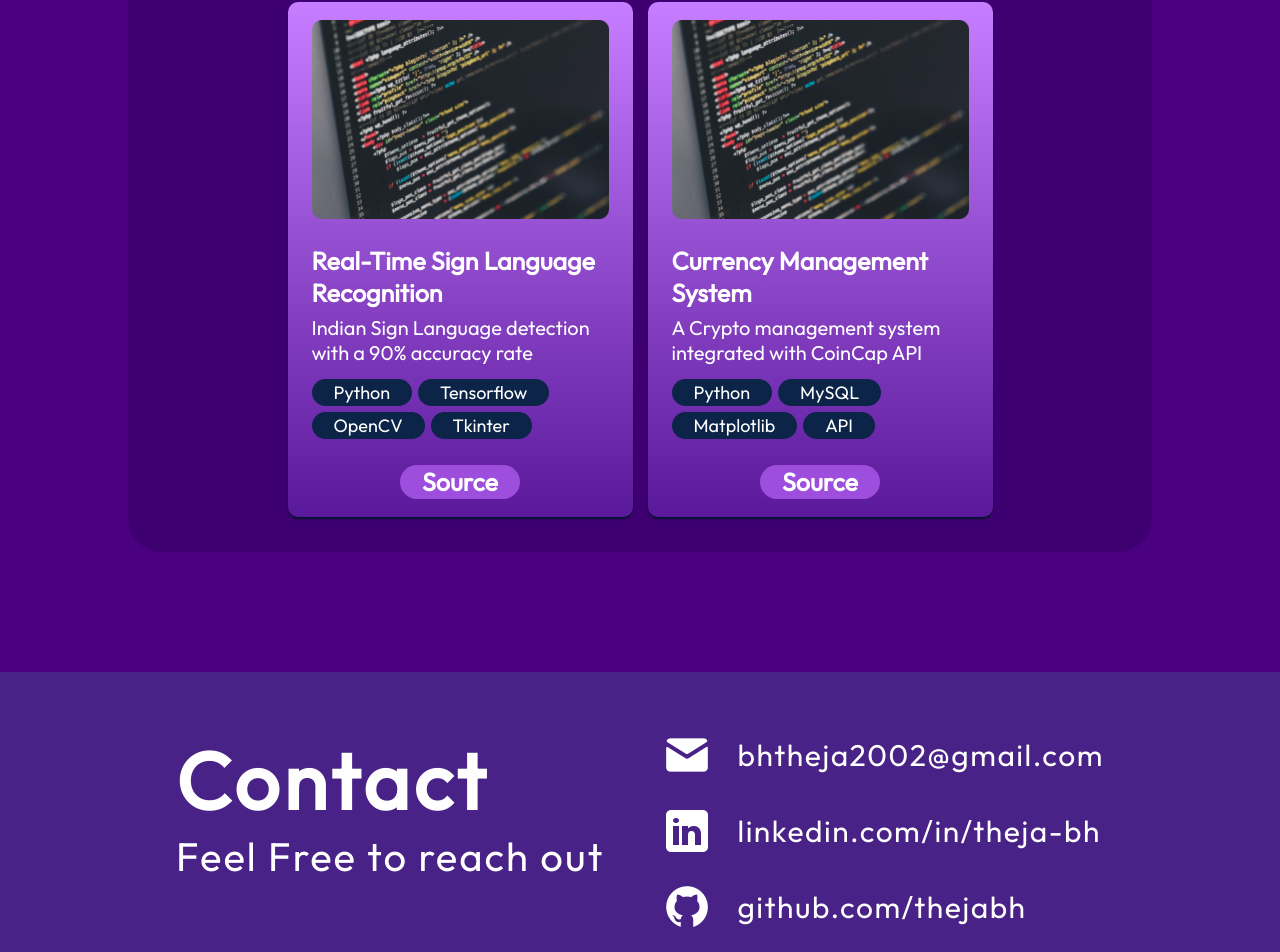
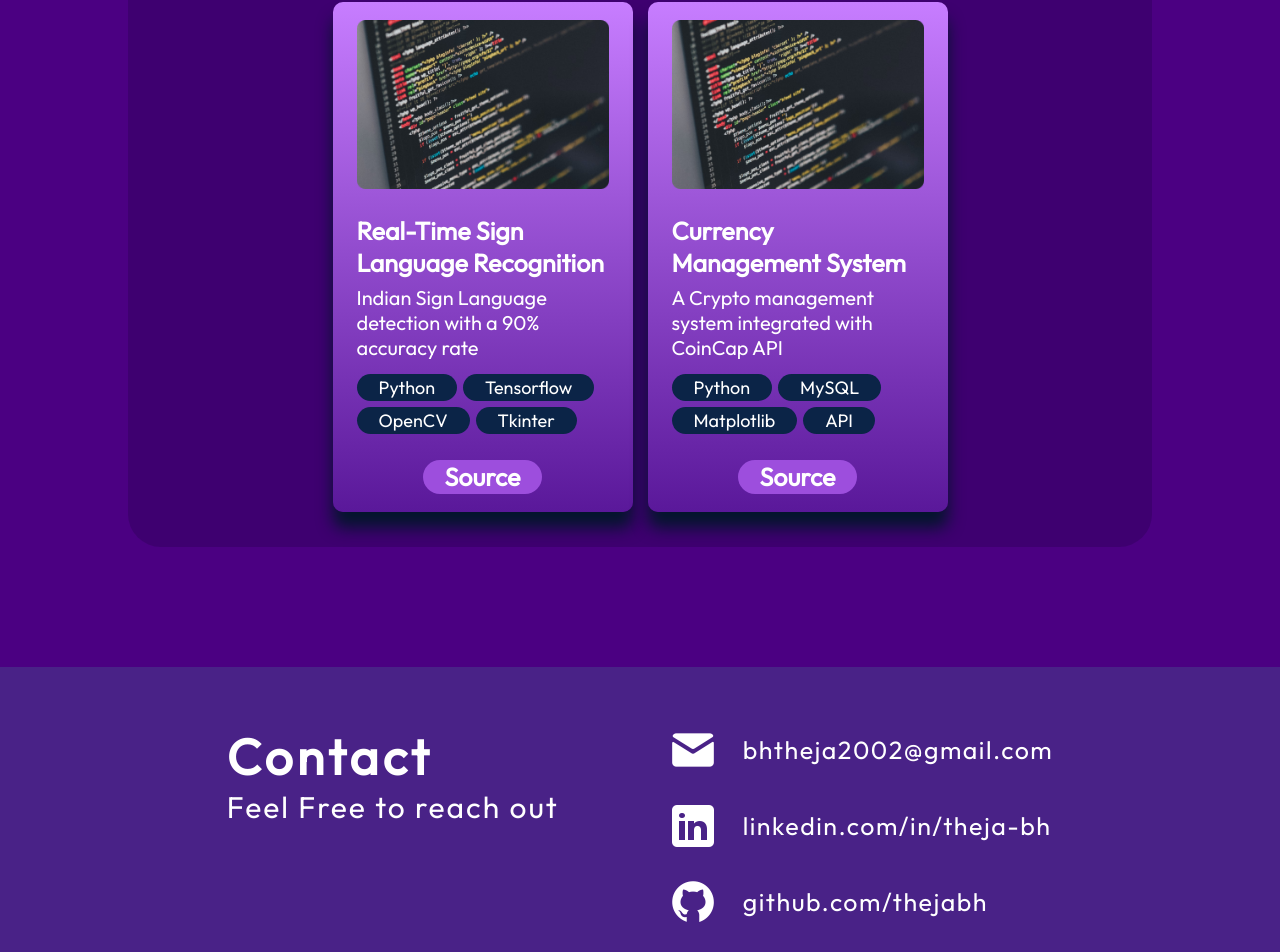
Before and after one commit to thejabh/Portfolio, a React (Vite) app: page / in a window 1280 px wide. Shown: the part 2368-3320 px from the top of the page. Built offline with nearby package versions, Linux system fonts and the light colour scheme.

Commit message:
project card update

```diff
--- a/src/components/Contact/Contact.module.css
+++ b/src/components/Contact/Contact.module.css
@@ -14,13 +14,13 @@
 }
 
 .text h2{
-    font-size: 80px;
+    font-size: 50px;
     font-weight: 700;
     letter-spacing: 4px;
 }
 
 .text p{
-    font-size: 40px;
+    font-size: 30px;
     font-weight: 400;
     letter-spacing: 2px;
 }
@@ -42,7 +42,7 @@
 .link a{
     color: var(--color-text);
     text-decoration: none;
-    font-size: 30px;
+    font-size: 25px;
     font-weight: 400;
     letter-spacing: 1.5px;
 }
--- a/src/components/Projects/ProjectCard.module.css
+++ b/src/components/Projects/ProjectCard.module.css
@@ -5,9 +5,9 @@
     flex-direction: column;
     border-radius: 10px;
     background: linear-gradient(180deg, #C77DFF 0%, #5A189A 100%);
-    box-shadow: 0 2px 2px 0 #04152d;
+    box-shadow: 0 16px 16px 0 #04152d;
     padding: 18px 24px;
-    max-width: 345px;
+    max-width: 300px;
 }
 
 .image{
```
